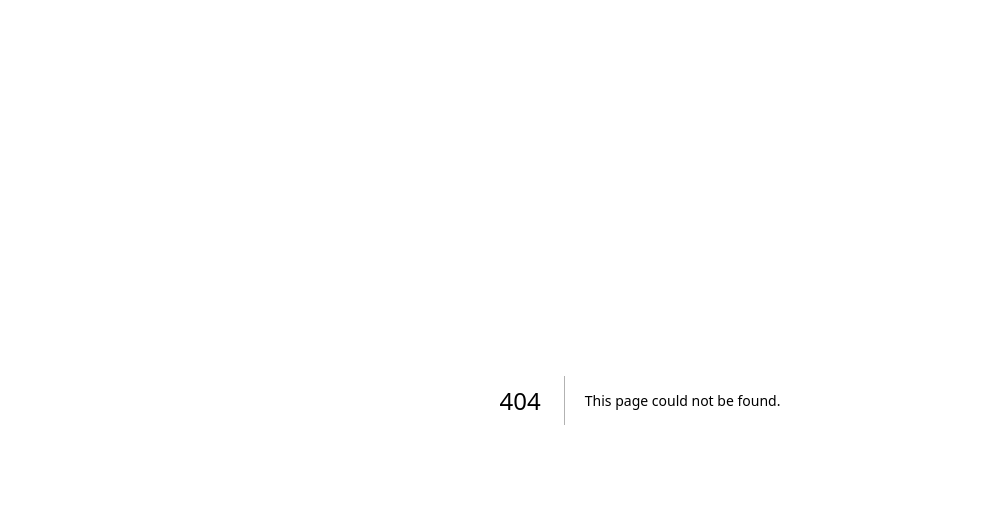
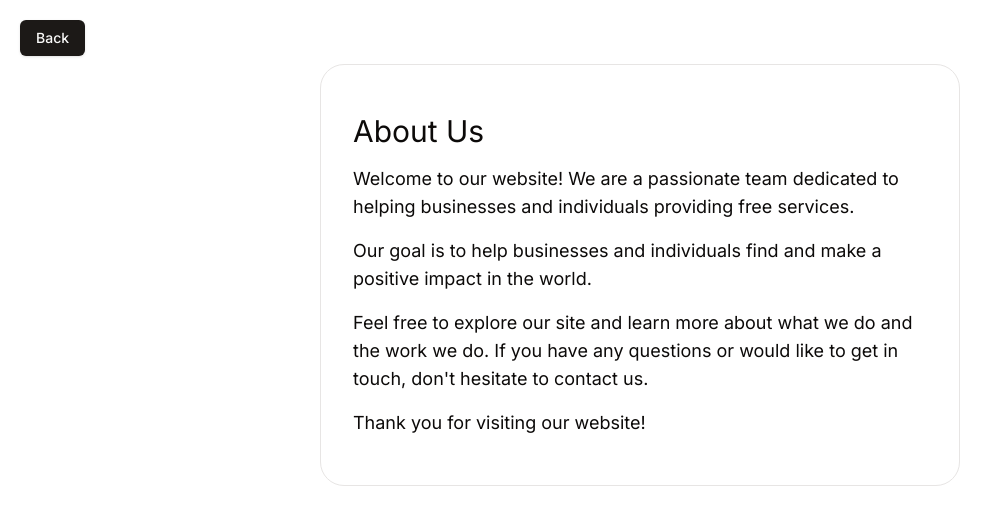
Before and after one commit to tymnec/infinite-blogs, a Next.js app: page /about in a window 1280 px wide. Before the commit this address had no page. Shown: the top 524 px of the page, without its empty margins (0-1003 px from the left). Built offline with nearby package versions, Linux system fonts and the light colour scheme.

Commit message:
added about page resolves #8

```diff
--- /dev/null
+++ b/src/app/about/page.tsx
@@ -0,0 +1,24 @@
+import About from "@/components/about";
+import { Button } from "@/components/ui/button";
+import Link from "next/link";
+import React from "react";
+
+function AboutPage() {
+  return (
+    <div>
+      {/* Back Button */}
+      <div className="fixed top-5 left-5">
+        <Link href={"/"}>
+          <Button>Back</Button>
+        </Link>
+      </div>
+
+      {/* About Component */}
+      <div className="mx-auto mt-16 flex w-full">
+        <About />
+      </div>
+    </div>
+  );
+}
+
+export default AboutPage;
--- /dev/null
+++ b/src/components/about.tsx
@@ -0,0 +1,27 @@
+import React from "react";
+
+function About() {
+  return (
+    <div className="flex w-1/2 border rounded-3xl mx-auto">
+      <div className="p-8">
+        <h1 className="text-3xl my-4">About Us</h1>
+        <p className="text-lg mb-4">
+          Welcome to our website! We are a passionate team dedicated to helping
+          businesses and individuals providing free services.
+        </p>
+        <p className="text-lg mb-4">
+          Our goal is to help businesses and individuals find and make a
+          positive impact in the world.
+        </p>
+        <p className="text-lg mb-4">
+          Feel free to explore our site and learn more about what we do and the
+          work we do. If you have any questions or would like to get in touch,
+          don't hesitate to contact us.
+        </p>
+        <p className="text-lg mb-4">Thank you for visiting our website!</p>
+      </div>
+    </div>
+  );
+}
+
+export default About;
```
